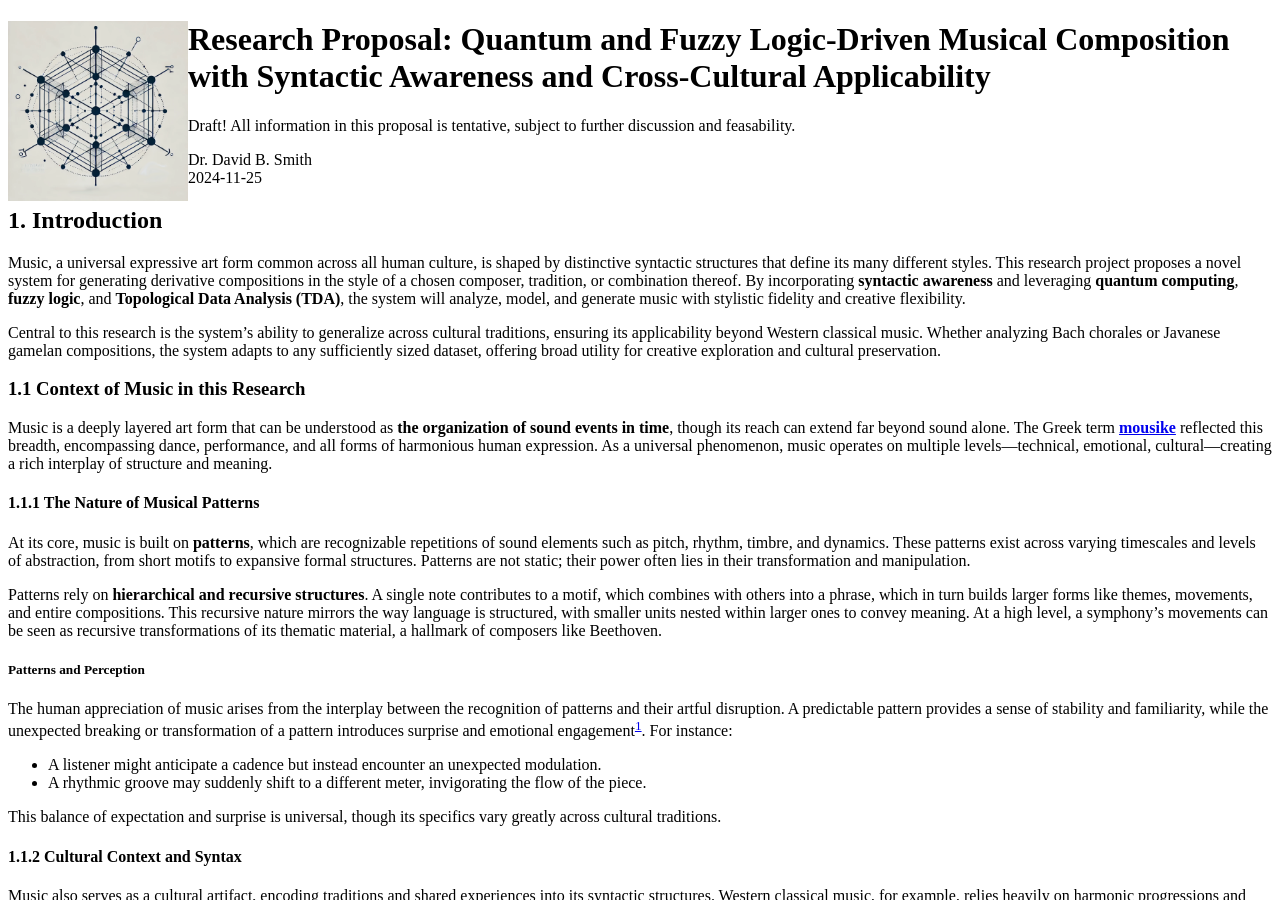
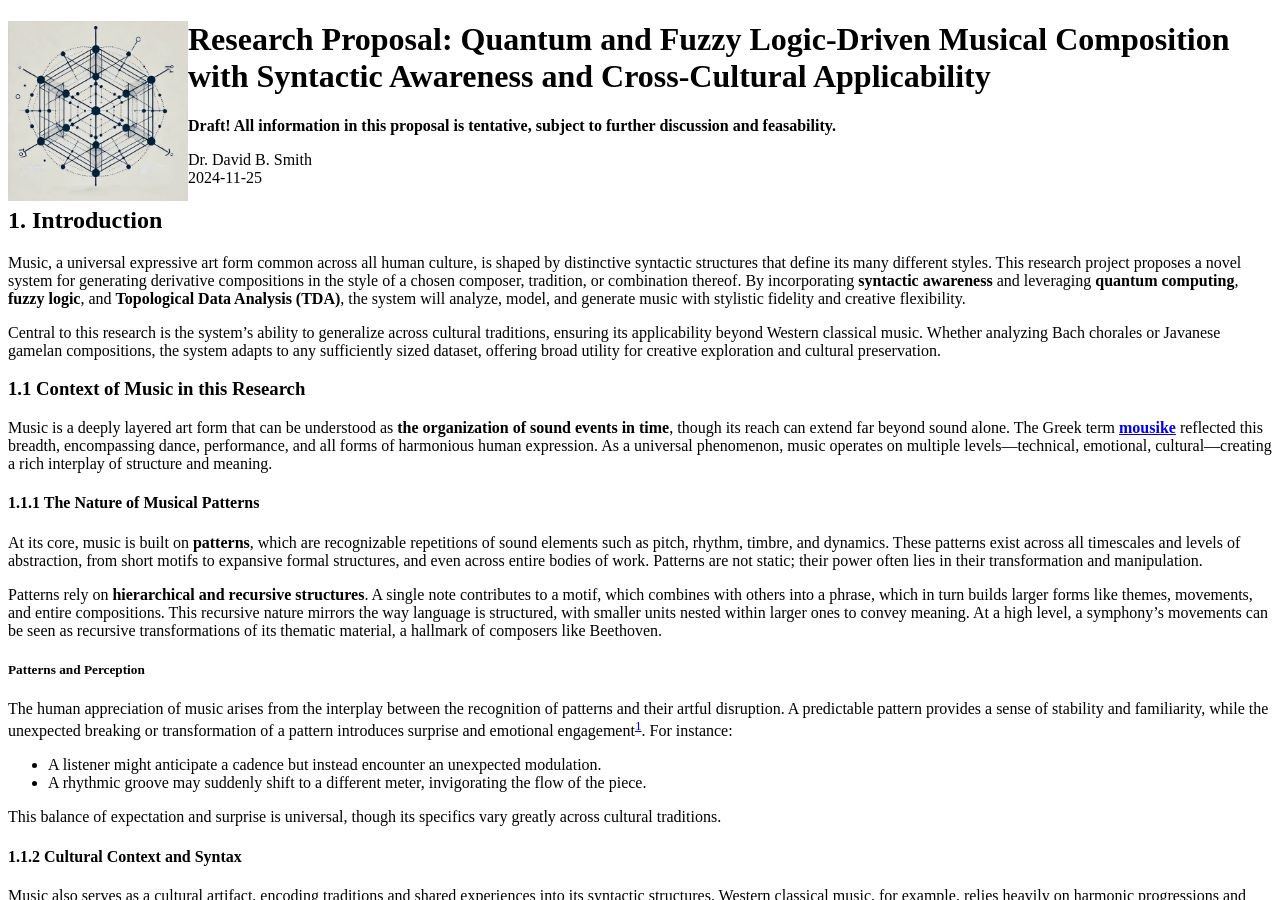
Before and after one commit to CHI-CityTech/QuantumMusic, a Jekyll site: the page built from InitialProposal.md, in a window 1280 px wide and 900 px high. Built offline with Jekyll 4.4.1, drawn with Linux system fonts in a browser that asks for light colours; our own code applies the rules of GitHub Pages for plain Markdown files.

Commit message:
Update InitialProposal.md

```diff
--- a/InitialProposal.md
+++ b/InitialProposal.md
@@ -2,7 +2,7 @@
 
 # **Research Proposal: Quantum and Fuzzy Logic-Driven Musical Composition with Syntactic Awareness and Cross-Cultural Applicability**
 
-Draft!  All information in this proposal is tentative, subject to further discussion and feasability.
+**Draft!  All information in this proposal is tentative, subject to further discussion and feasability.**
 
 Dr. David B. Smith
 2024-11-25
@@ -17,7 +17,7 @@ Central to this research is the system’s ability to generalize across cultural
 Music is a deeply layered art form that can be understood as **the organization of sound events in time**, though its reach can extend far beyond sound alone. The Greek term [**mousike**](https://www.jstor.org/stable/j.ctvbj7g5b.22) reflected this breadth, encompassing dance, performance, and all forms of harmonious human expression. As a universal phenomenon, music operates on multiple levels—technical, emotional, cultural—creating a rich interplay of structure and meaning.
 
 #### **1.1.1 The Nature of Musical Patterns**
-At its core, music is built on **patterns**, which are recognizable repetitions of sound elements such as pitch, rhythm, timbre, and dynamics. These patterns exist across varying timescales and levels of abstraction, from short motifs to expansive formal structures. Patterns are not static; their power often lies in their transformation and manipulation.
+At its core, music is built on **patterns**, which are recognizable repetitions of sound elements such as pitch, rhythm, timbre, and dynamics. These patterns exist across all timescales and levels of abstraction, from short motifs to expansive formal structures, and even across entire bodies of work. Patterns are not static; their power often lies in their transformation and manipulation.
 
 Patterns rely on **hierarchical and recursive structures**. A single note contributes to a motif, which combines with others into a phrase, which in turn builds larger forms like themes, movements, and entire compositions. This recursive nature mirrors the way language is structured, with smaller units nested within larger ones to convey meaning. At a high level, a symphony’s movements can be seen as recursive transformations of its thematic material, a hallmark of composers like Beethoven.
 
```
